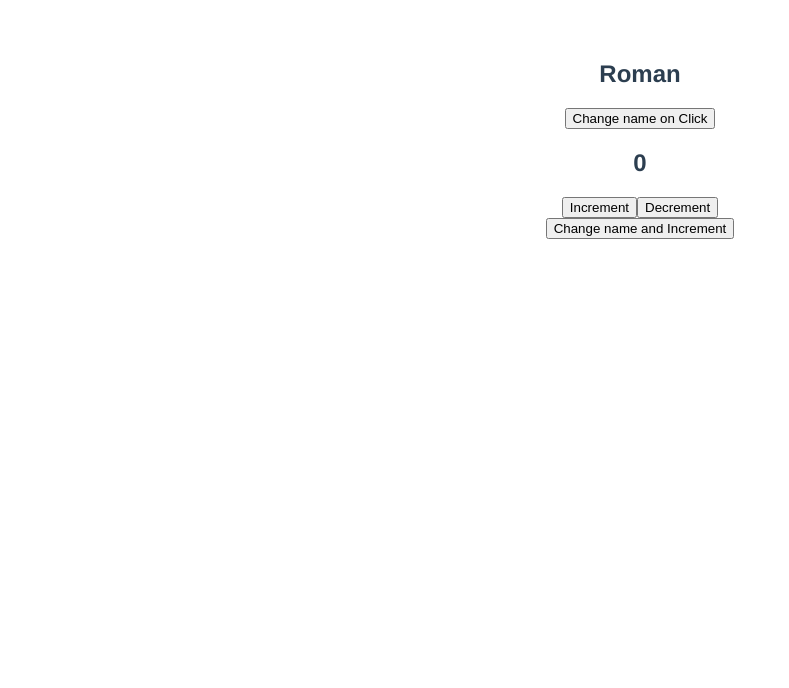
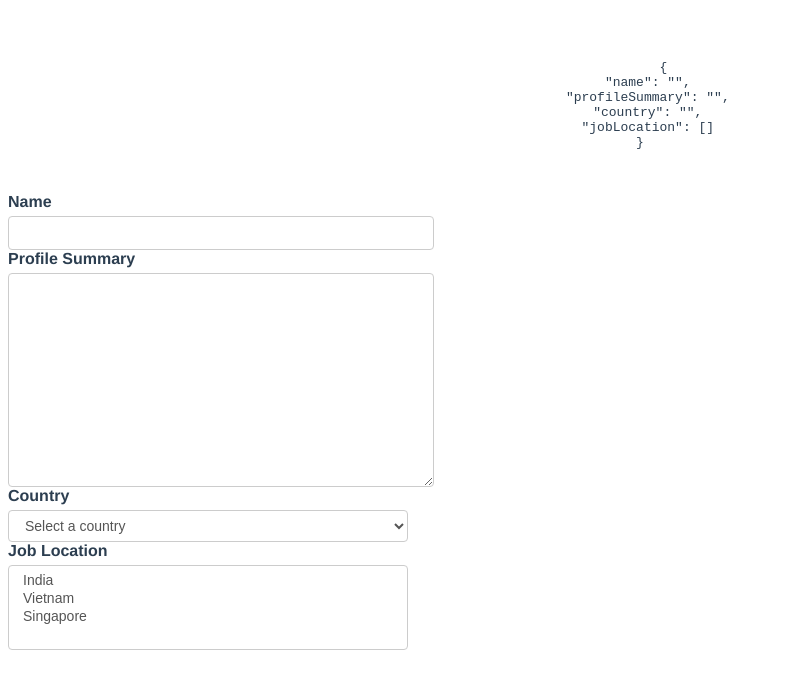
Before and after one commit to roman-ojha/vue, a Vue app in the folder Class/: page / in a window 1280 px wide. Shown: the top 688 px of the page, without its empty margins (0-789 px from the left). Built offline with nearby package versions, Linux system fonts and the light colour scheme.

Commit message:
docs: form handling part1

```diff
--- a/Class/src/App.vue
+++ b/Class/src/App.vue
@@ -3,7 +3,7 @@
 </template>
 
 <script>
-import Application from "./Topic_Wise/18_Event_Handling_02/App.vue";
+import Application from "./Topic_Wise/19_Form_Handling/App.vue";
 
 export default {
   name: "App",
--- /dev/null
+++ b/Class/src/Topic_Wise/19_Form_Handling/App.vue
@@ -0,0 +1,109 @@
+<template>
+  <div>
+    <pre>
+      {{ JSON.stringify(formValues, null, 2) }}
+      <!-- here now we will display the data property that we will put in form -->
+    </pre>
+  </div>
+  <form>
+    <div>
+      <label for="name">Name</label>
+      <input type="text" id="name" v-model="formValues.name" />
+      <!-- now here that data property that we had created bellow will going to bind in v-model directive -->
+      <!-- so 'v-model' is equal to data property -->
+    </div>
+    <div>
+      <label for="profile">Profile Summary</label>
+      <textarea
+        name=""
+        id="profile"
+        cols="30"
+        rows="10"
+        v-model="formValues.profileSummary"
+      ></textarea>
+    </div>
+    <div>
+      <!-- For select tag -->
+      <label for="country">Country</label>
+      <select id="country" v-model="formValues.country">
+        <option value="">Select a country</option>
+        <option value="india">India</option>
+        <option value="vietnam">Vietnam</option>
+        <option value="singapore">Singapore</option>
+      </select>
+    </div>
+    <div>
+      <!-- Multi select form value -->
+      <label for="job-location">Job Location</label>
+      <select id="job-location" multiple v-model="formValues.jobLocation">
+        <option value="india">India</option>
+        <option value="vietnam">Vietnam</option>
+        <option value="singapore">Singapore</option>
+      </select>
+    </div>
+  </form>
+</template>
+<script>
+export default {
+  name: "App",
+  data() {
+    return {
+      formValues: {
+        // we are creating the data property that will going to keep track of the form control
+        name: "",
+        profileSummary: "",
+        country: "",
+        jobLocation: [],
+      },
+    };
+  },
+  methods: {},
+};
+</script>
+
+<style>
+#app {
+  font-family: Avenir, Helvetica, Arial, sans-serif;
+  -webkit-font-smoothing: antialiased;
+  -moz-osx-font-smoothing: grayscale;
+  /* text-align: center; */
+  color: #2c3e50;
+  margin-top: 60px;
+}
+/* .underline {
+  text-decoration: underline;
+}
+.promoted {
+  font-style: italic;
+}
+.new {
+  color: olivedrab;
+}
+.sold-out {
+  color: red;
+} */
+label {
+  font-weight: bold;
+  display: flex;
+  margin-bottom: 5px;
+}
+input + label {
+  font-weight: bold;
+  display: inline-flex;
+  margin-right: 20px;
+}
+input[type="text"],
+textarea,
+select {
+  display: block;
+  width: 400px;
+  padding: 6px 12px;
+  font-size: 14px;
+  line-height: 1.42857143;
+  color: #555;
+  background-color: #fff;
+  background-image: none;
+  border: 1px solid #ccc;
+  border-radius: 4px;
+}
+</style>
```
Also changed, not shown: Class/src/Topic_Wise/19_Form_Handling/19_Form_Handling.txt (added).
